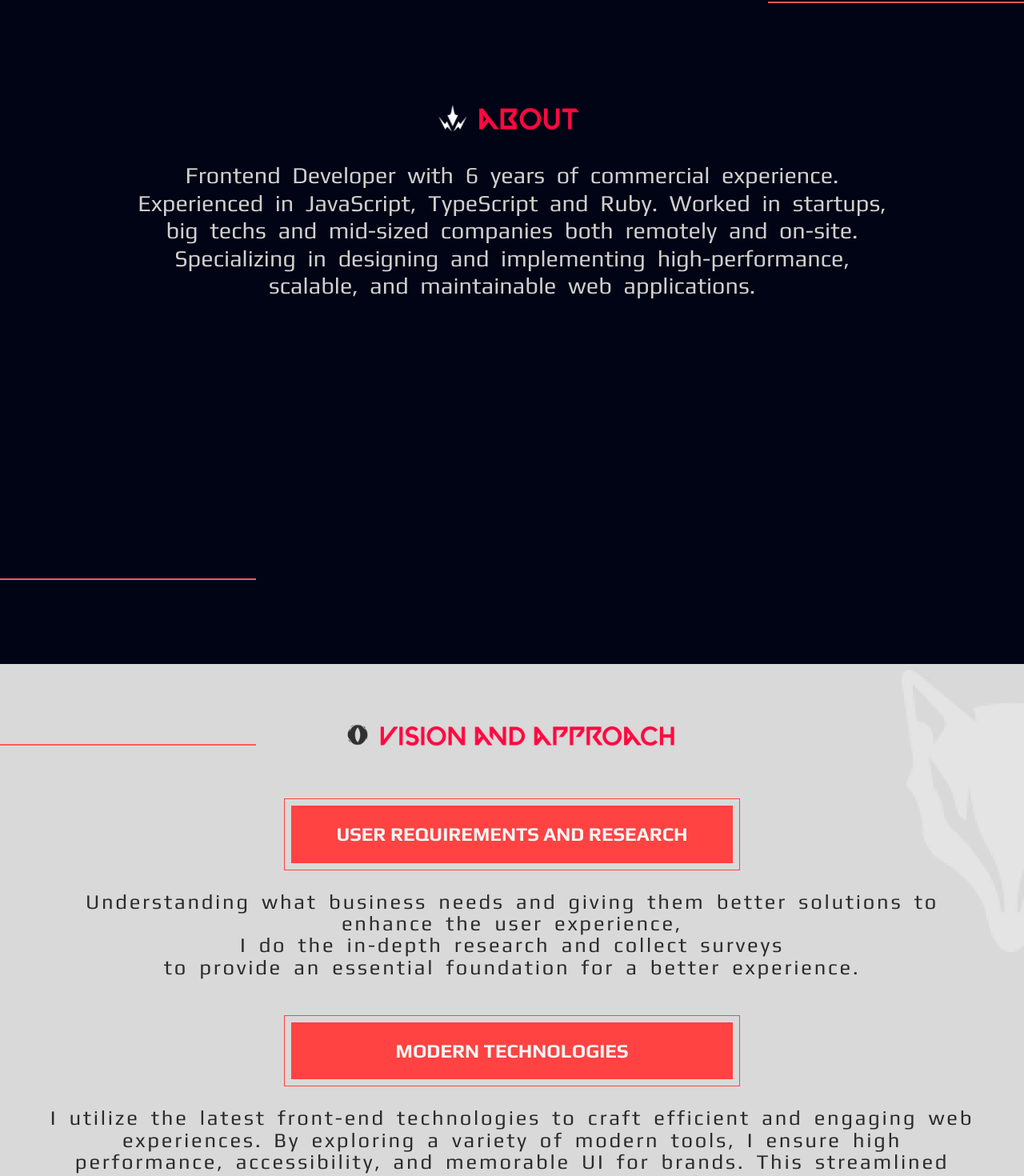
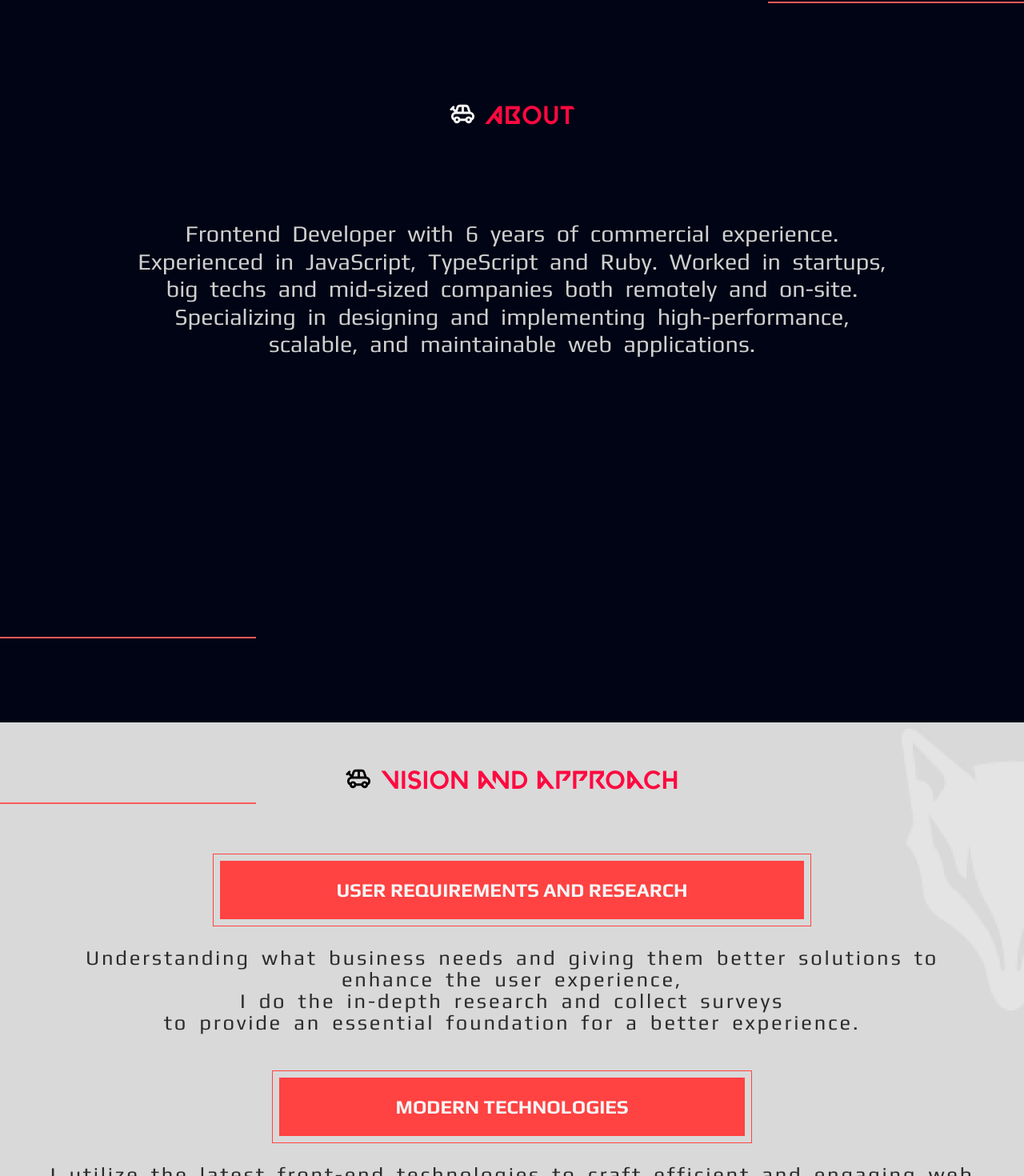
Before and after one commit to arilebedey/portfolio, a React (Vite) app: page / in a window 1280 px wide. Shown: the part 760-2230 px from the top of the page at 80% size. Built offline with nearby package versions, Linux system fonts and the light colour scheme.

Commit message:
Fixed title animations as per guidelines

```diff
--- a/package.json
+++ b/package.json
@@ -10,6 +10,10 @@
     "preview": "vite preview"
   },
   "dependencies": {
+    "@emotion/react": "^11.13.0",
+    "@emotion/styled": "^11.13.0",
+    "@mui/icons-material": "^5.16.7",
+    "@mui/material": "^5.16.7",
     "normalize.css": "^8.0.1",
     "react": "^18.3.1",
     "react-dom": "^18.3.1"
--- a/src/App.css
+++ b/src/App.css
@@ -69,3 +69,34 @@ body {
   height: 2px;
   background-color: var(--line-color);
 }
+
+.title {
+  display: flex;
+  justify-content: space-around;
+  align-items: center;
+  margin-top: 50px;
+  margin-bottom: 72px;
+  cursor: pointer;
+  position: relative;
+}
+
+.title::after {
+  content: "";
+  position: absolute;
+  bottom: 7px;
+  left: 0;
+  width: 0;
+  height: 1px;
+  background-color: var(--line-color);
+  transition: width 0.03s ease-in-out;
+}
+
+.title:hover::after {
+  width: 100%;
+}
+
+.title-text {
+  font-size: 2rem;
+  margin-left: 10px;
+  color: var(--primary-color);
+}
--- a/src/components/About/About.css
+++ b/src/components/About/About.css
@@ -12,22 +12,6 @@
   flex-direction: column;
   align-items: center;
   margin-block: 5px;
-}
-
-.about-title {
-  background-image: url("./about.png");
-  background-repeat: no-repeat;
-  background-position: center;
-  background-size: contain;
-  width: 200px;
-  height: 50px;
-  text-indent: -9999px; /* This hides the text while keeping it accessible for screen readers */
-  cursor: pointer;
-  margin-top: 220px;
-}
-
-.about-title:hover {
-  background-image: url("./about-hover.png");
 }
 
 .about-text {
@@ -45,8 +29,21 @@
 
 .about-line-left {
   bottom: 100px;
+  max-width: 20px;
 }
 
 .about-line-right {
   top: 100px;
 }
+
+.about-title {
+  margin-top: 220px;
+}
+
+.about-title-icon {
+  color: whitesmoke;
+}
+
+.title:hover .about-title-icon {
+  color: #d0d0d0; /* Change the icon color when hovering over the title */
+}
--- a/src/components/About/About.tsx
+++ b/src/components/About/About.tsx
@@ -1,12 +1,18 @@
 import React from "react";
 import "./About.css";
+import ToysOutlinedIcon from "@mui/icons-material/ToysOutlined";
 
 const About: React.FC = () => {
   return (
     <div className="about-container">
       <div className="about">
         <div className="line-right about-line-right"></div>
-        <div className="about-title">ABOUT</div>
+        <div className="about-title title">
+          <div className="about-title-icon title-icon">
+            <ToysOutlinedIcon fontSize="large" />
+          </div>
+          <div className="about-title-text title-text">About</div>
+        </div>
         <article className="about-text">
           Frontend Developer with 6 years of commercial experience. Experienced
           in JavaScript, TypeScript and Ruby. Worked in startups, big techs and
--- a/src/components/Vision/Vision.css
+++ b/src/components/Vision/Vision.css
@@ -1,5 +1,6 @@
 .vision-container {
   position: relative;
+  background-color: #d9d9d9;
 }
 
 .vision {
@@ -14,23 +15,6 @@
   flex-direction: column;
   align-items: center;
   padding: 0 30px;
-}
-
-.vision-title {
-  background-image: url("./vision.png");
-  background-repeat: no-repeat;
-  background-position: center;
-  background-size: contain;
-  width: 430px;
-  text-indent: -9999px; /* This hides the text while keeping it accessible for screen readers */
-  cursor: pointer;
-  padding-top: 50px;
-  padding-bottom: 102px;
-  z-index: 1;
-}
-
-.vision-title:hover {
-  background-image: url("./vision-hover.png");
 }
 
 .vision-line {
@@ -50,7 +34,8 @@
 
 .two-detail-blocks {
   display: flex;
-  justify-content: space-between;
+  justify-content: space-around;
+  flex-wrap: wrap;
 }
 
 .implementation {
@@ -78,14 +63,13 @@
   text-decoration: none;
   outline: none;
   border: none;
-  padding: 22px 36px;
+  padding: 1.4rem 9.1rem;
   margin-right: auto;
   margin-left: auto;
   margin-bottom: 35px;
   box-shadow:
     0 0 0 8px #d9d9d9,
     0 0 0 9px var(--button-color);
-  width: 23em;
 }
 
 .vision-text-block {
@@ -144,3 +128,7 @@
   left: 0;
   bottom: 5px;
 }
+
+.title:hover .vision-title-icon {
+  color: #737373; /* Change the icon color when hovering over the title */
+}
--- a/src/components/Vision/Vision.tsx
+++ b/src/components/Vision/Vision.tsx
@@ -3,6 +3,7 @@ import "./Vision.css";
 import wolfImage from "./wolf.png";
 import fireImage from "./fire.png";
 import faceImage from "./face.png";
+import ToysOutlinedIcon from "@mui/icons-material/ToysOutlined";
 
 const Vision: React.FC = () => {
   return (
@@ -14,7 +15,14 @@ const Vision: React.FC = () => {
           <img src={fireImage} alt="" className="fire-image" />
           <img src={faceImage} alt="" className="face-image" />
         </div>
-        <div className="vision-title">Vision and approach</div>
+        <div className="vision-title title">
+          <div className="vision-title-icon title-icon">
+            <ToysOutlinedIcon fontSize="large" />
+          </div>
+          <div className="vision-title-text title-text">
+            Vision and approach
+          </div>
+        </div>
         <div className="vision-details">
           <div className="reqs-and-res">
             <button className="vision-button">
```
Also changed, not shown: 1 other file (tests, documents, lock files or other folders).
